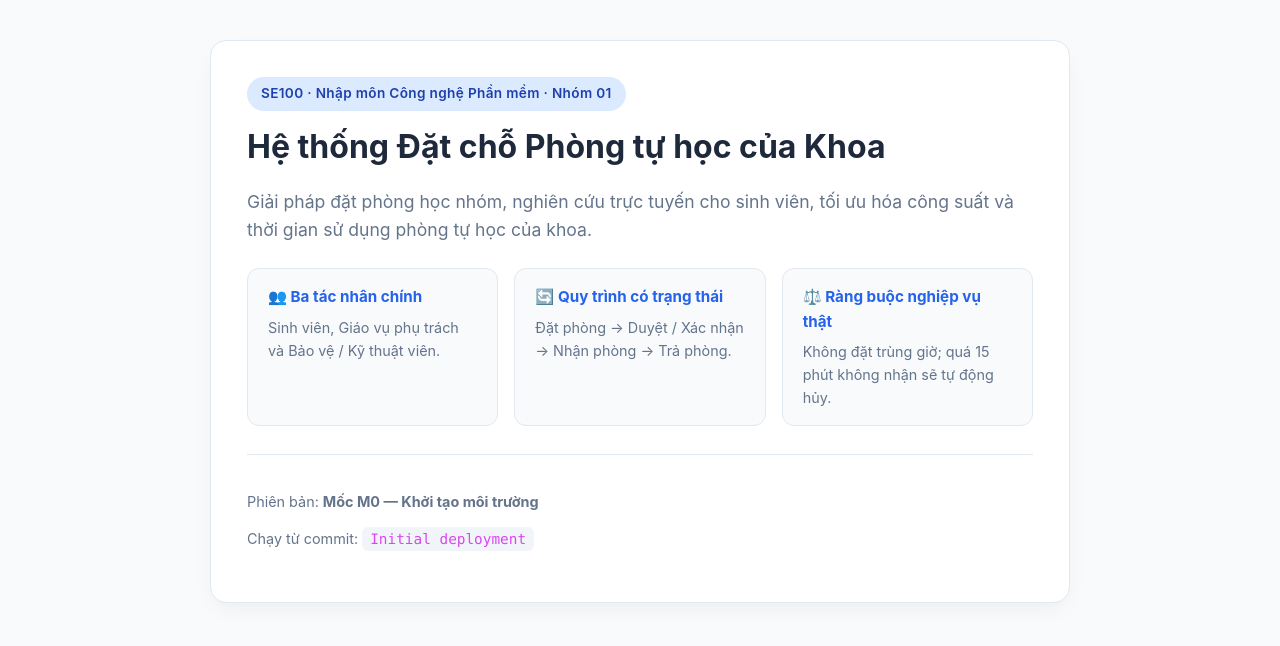
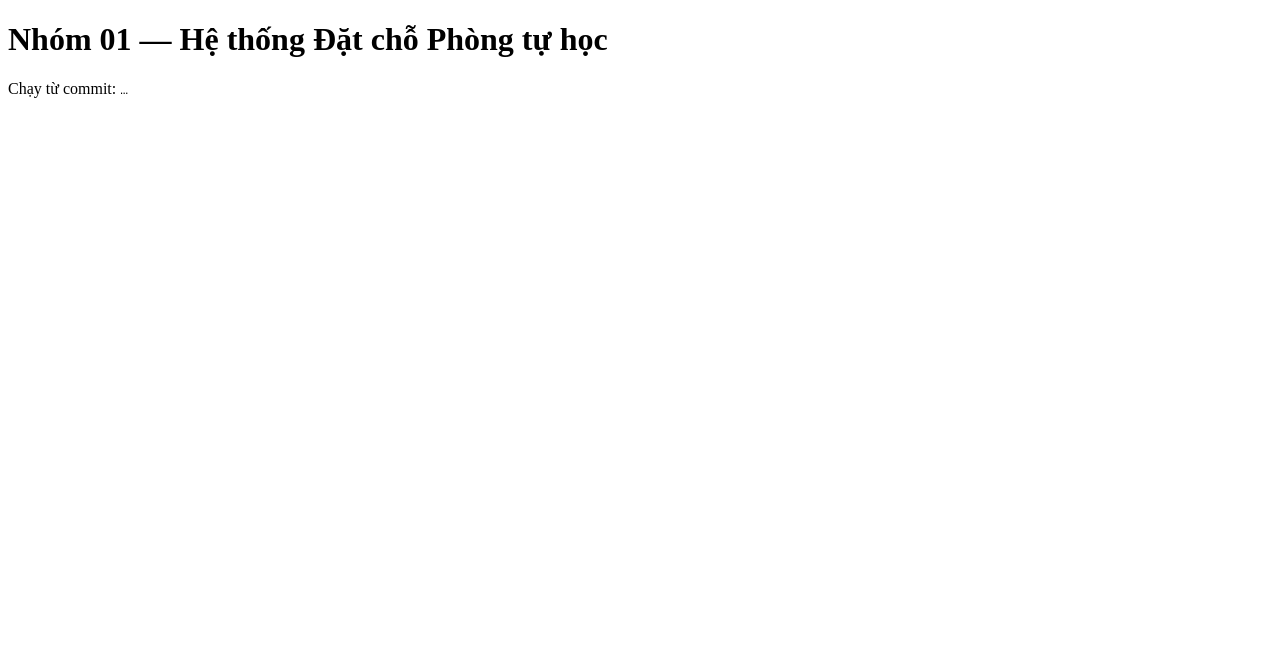
Before and after one commit to rh06-coding/se100-nhom-01, a plain HTML site: page src/index.html in a window 1280 px wide. Drawn offline with Linux system fonts and the light colour scheme.

Commit message:
Xoa file vi du va don gian hoa index.html ve dung mau TH1

```diff
--- a/src/index.html
+++ b/src/index.html
@@ -1,129 +1,5 @@
 <!doctype html>
-<html lang="vi">
-<head>
-  <meta charset="utf-8">
-  <meta name="viewport" content="width=device-width, initial-scale=1">
-  <title>SE100 — Nhóm 01: Hệ thống Đặt chỗ Phòng tự học</title>
-  <style>
-    :root {
-      --primary: #2563eb;
-      --primary-hover: #1d4ed8;
-      --bg: #f8fafc;
-      --card-bg: #ffffff;
-      --text: #0f172a;
-      --text-muted: #64748b;
-      --border: #e2e8f0;
-      --accent-badge: #dbeafe;
-      --accent-badge-text: #1e40af;
-    }
-    body {
-      font-family: -apple-system, BlinkMacSystemFont, "Segoe UI", Roboto, Oxygen, Ubuntu, Cantarell, sans-serif;
-      background-color: var(--bg);
-      color: var(--text);
-      line-height: 1.6;
-      margin: 0;
-      padding: 40px 20px;
-    }
-    .container {
-      max-width: 860px;
-      margin: 0 auto;
-    }
-    .card {
-      background: var(--card-bg);
-      border: 1px solid var(--border);
-      border-radius: 16px;
-      padding: 36px;
-      box-shadow: 0 10px 25px -5px rgba(0, 0, 0, 0.05), 0 8px 10px -6px rgba(0, 0, 0, 0.01);
-    }
-    .badge {
-      display: inline-block;
-      background: var(--accent-badge);
-      color: var(--accent-badge-text);
-      font-weight: 600;
-      font-size: 0.85rem;
-      padding: 6px 14px;
-      border-radius: 9999px;
-      margin-bottom: 16px;
-      letter-spacing: 0.025em;
-    }
-    h1 {
-      margin-top: 0;
-      font-size: 2rem;
-      color: #1e293b;
-      line-height: 1.25;
-    }
-    .lead {
-      font-size: 1.1rem;
-      color: var(--text-muted);
-      margin-bottom: 24px;
-    }
-    .info-grid {
-      display: grid;
-      grid-template-columns: repeat(auto-fit, minmax(240px, 1fr));
-      gap: 16px;
-      margin: 24px 0;
-    }
-    .info-box {
-      border: 1px solid var(--border);
-      background: #f8fafc;
-      padding: 16px 20px;
-      border-radius: 12px;
-    }
-    .info-box h3 {
-      margin: 0 0 6px 0;
-      font-size: 0.95rem;
-      color: var(--primary);
-    }
-    .info-box p {
-      margin: 0;
-      font-size: 0.9rem;
-      color: var(--text-muted);
-    }
-    .meta {
-      border-top: 1px solid var(--border);
-      padding-top: 20px;
-      margin-top: 28px;
-      font-size: 0.9rem;
-      color: var(--text-muted);
-    }
-    code {
-      background: #f1f5f9;
-      padding: 4px 8px;
-      border-radius: 6px;
-      font-family: ui-monospace, SFMono-Regular, Menlo, Monaco, Consolas, monospace;
-      color: #d946ef;
-    }
-  </style>
-</head>
-<body>
-  <div class="container">
-    <div class="card">
-      <span class="badge">SE100 · Nhập môn Công nghệ Phần mềm · Nhóm 01</span>
-      <h1>Hệ thống Đặt chỗ Phòng tự học của Khoa</h1>
-      <p class="lead">
-        Giải pháp đặt phòng học nhóm, nghiên cứu trực tuyến cho sinh viên, tối ưu hóa công suất và thời gian sử dụng phòng tự học của khoa.
-      </p>
-
-      <div class="info-grid">
-        <div class="info-box">
-          <h3>👥 Ba tác nhân chính</h3>
-          <p>Sinh viên, Giáo vụ phụ trách và Bảo vệ / Kỹ thuật viên.</p>
-        </div>
-        <div class="info-box">
-          <h3>🔄 Quy trình có trạng thái</h3>
-          <p>Đặt phòng → Duyệt / Xác nhận → Nhận phòng → Trả phòng.</p>
-        </div>
-        <div class="info-box">
-          <h3>⚖️ Ràng buộc nghiệp vụ thật</h3>
-          <p>Không đặt trùng giờ; quá 15 phút không nhận sẽ tự động hủy.</p>
-        </div>
-      </div>
-
-      <div class="meta">
-        <p>Phiên bản: <strong>Mốc M0 — Khởi tạo môi trường</strong></p>
-        <p>Chạy từ commit: <code id="c">Initial deployment</code></p>
-      </div>
-    </div>
-  </div>
-</body>
-</html>
+<meta charset="utf-8">
+<title>SE100 — Nhóm 01</title>
+<h1>Nhóm 01 — Hệ thống Đặt chỗ Phòng tự học</h1>
+<p>Chạy từ commit: <code id="c">…</code></p>
```
Also changed, not shown: 3 other files.
